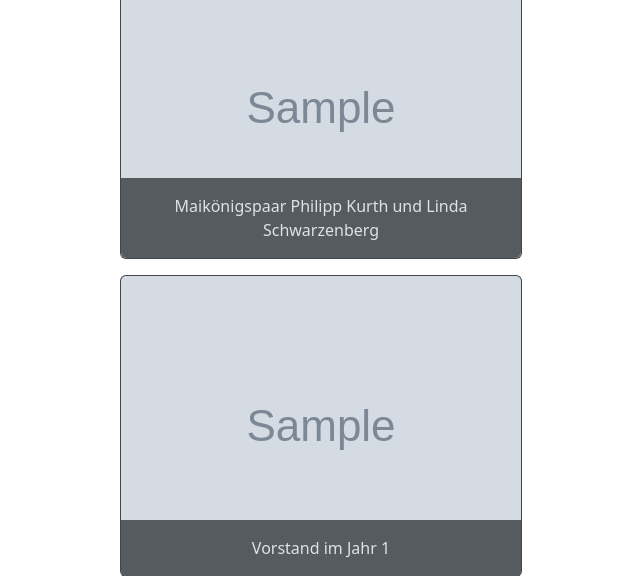
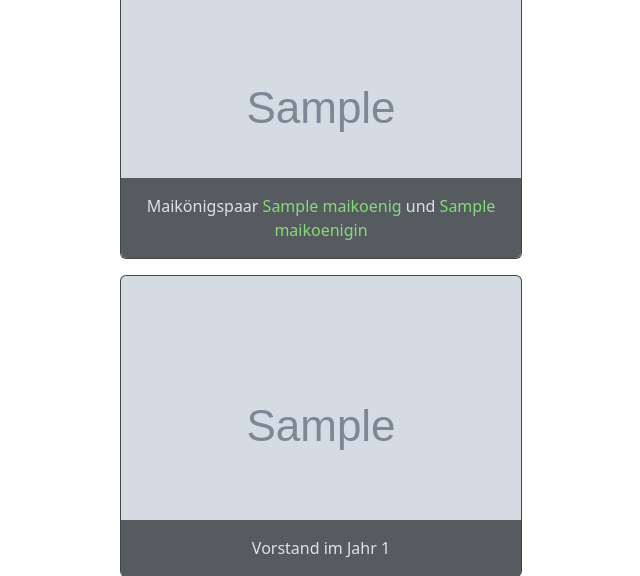
Before and after one commit to cehser/mgarchiv, a Django app: template archiv/templates/maijahr.html in a window 1280 px wide. Shown: the part 207-783 px from the top of the page, without its empty margins (600-1240 px from the left). Run offline with Django 4.2, Linux system fonts and the light colour scheme; tables that the repository leaves empty hold one stand-in row (values such as "Sample post"); the template is opened without the code that fills it: values that come from a table or form of the project are taken from there, most other values are stand-ins (such as "Sample title", 1, 10 or a date in 2020); grey boxes marked "Sample" are stand-in pictures; parts of the project's set-up code (start-up, migrations or seed data) failed here and were passed over.

Commit message:
Maikönigspaar wird nun in Bild-Caption korrekt genannt und verlinkt

```diff
--- a/archiv/templates/maijahr.html
+++ b/archiv/templates/maijahr.html
@@ -16,24 +16,24 @@
       <div class="col order-md-2">
         <div class="d-flex flex-row flex-md-column align-items-center gap-3 gallery">
           {% if maijahr.url_foto_maikoenigspaar %}
-          <a href="{{ maijahr.url_foto_maikoenigspaar }}">
             <div data-bs-theme="dark" class="flex-grow-1 card text-center" style="min-width:40%; color: var(--bs-body-color)">
-              <img src="{{ maijahr.url_foto_maikoenigspaar }}" class="card-img" style="max-height: 60vh;" title="Maikönigspaar Philipp Kurth und Linda Schwarzenberg">
+              <a href="{{ maijahr.url_foto_maikoenigspaar }}">
+                <img src="{{ maijahr.url_foto_maikoenigspaar }}" class="card-img" style="max-height: 60vh;" title="Maikönigspaar {{ maikoenig }} und {{ maikoenigin }}">
+              </a>
               <div class="card-img-overlay bg-dark rounded-bottom"  style="--bs-bg-opacity: .7; top:auto; border-top-left-radius: 0; border-top-right-radius: 0;">
-                <p class="card-text">Maikönigspaar Philipp Kurth und Linda Schwarzenberg</p>
+                <p class="card-text">Maikönigspaar <a href="/person/{{ maikoenig.id }}">{{ maikoenig }}</a> und <a href="/person/{{ maikoenigin.id }}">{{ maikoenigin }}</a></p>
               </div>
             </div>
-          </a>
           {% endif %}
           {% if maijahr.url_vorstandsfoto %}
-          <a href="{{ maijahr.url_vorstandsfoto }}">
             <div data-bs-theme="dark" class="flex-grow-1 card text-center" style="min-width:40%; color: var(--bs-body-color)">
-              <img src="{{ maijahr.url_vorstandsfoto }}" class="card-img" style="max-height: 60vh;" title="Vorstand im Jahr {{ maijahr.jahr }}">
+              <a href="{{ maijahr.url_vorstandsfoto }}">
+                <img src="{{ maijahr.url_vorstandsfoto }}" class="card-img" style="max-height: 60vh;" title="Vorstand im Jahr {{ maijahr.jahr }}">
+              </a>
               <div class="card-img-overlay bg-dark" style="--bs-bg-opacity: .7; top:auto; border-top-left-radius: 0; border-top-right-radius: 0;">
                 <p class="card-text">Vorstand im Jahr {{ maijahr.jahr }}</p>
               </div>
             </div>
-          </a>
           {% endif %}
         </div>
       </div>
```
Also changed, not shown: archiv/views.py (+9 -0 lines).
